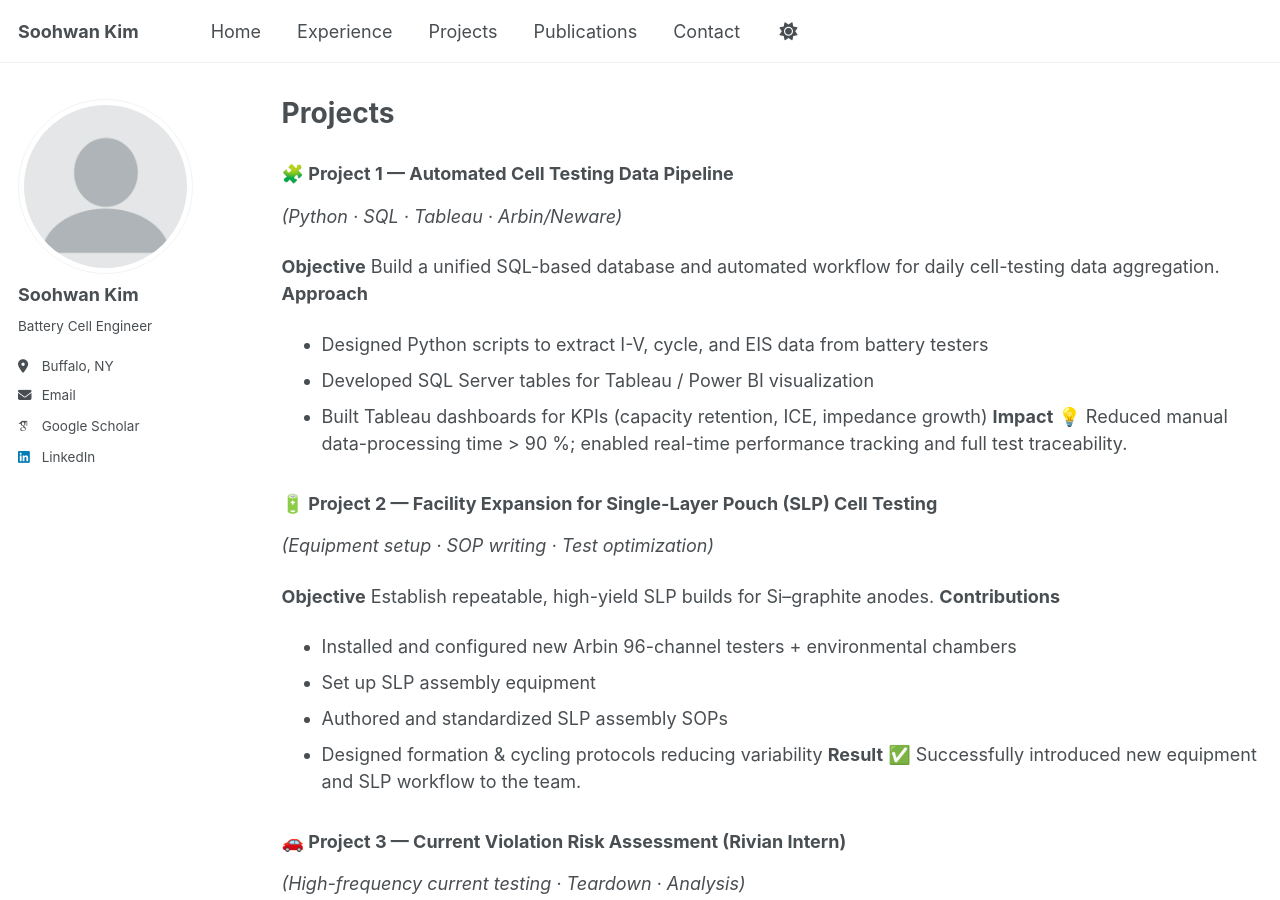
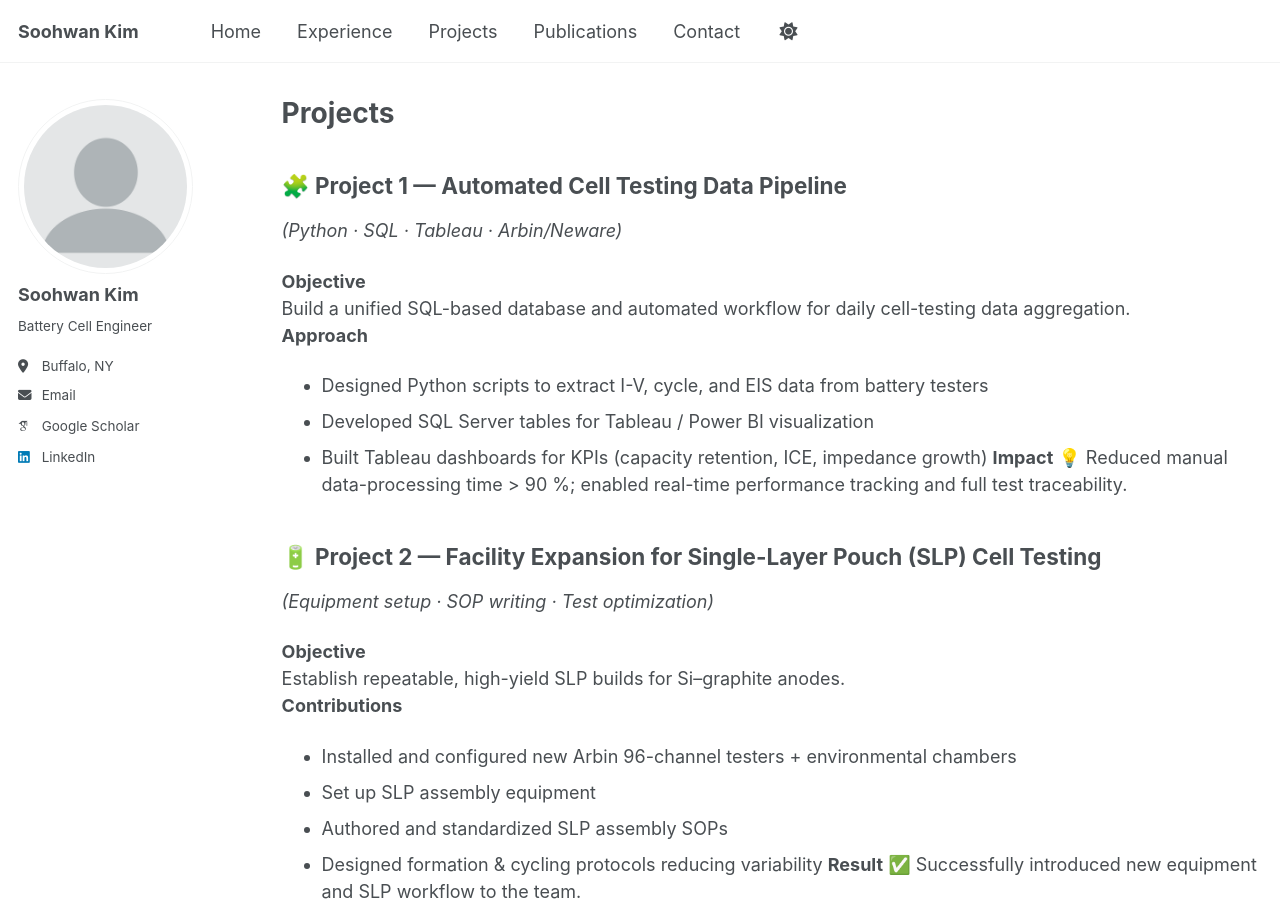
Before and after one commit to skim5674/skim5674.github.io, a Jekyll site: the page built from _pages/projects.md, in a window 1280 px wide and 900 px high. Built offline with Jekyll 4.4.1, drawn with Linux system fonts in a browser that asks for light colours; some web fonts are replaced; a script that is not in the unit is left out.

```diff
--- a/_pages/projects.md
+++ b/_pages/projects.md
@@ -7,11 +7,11 @@ redirect_from:
   - /projects
 ---
 
-### 🧩 Project 1 — Automated Cell Testing Data Pipeline
+## 🧩 Project 1 — Automated Cell Testing Data Pipeline
 *(Python · SQL · Tableau · Arbin/Neware)*
 
-**Objective**
-Build a unified SQL-based database and automated workflow for daily cell-testing data aggregation.
+**Objective**<br>
+Build a unified SQL-based database and automated workflow for daily cell-testing data aggregation.<br>
 **Approach**
 - Designed Python scripts to extract I-V, cycle, and EIS data from battery testers
 - Developed SQL Server tables for Tableau / Power BI visualization
@@ -21,11 +21,11 @@ Build a unified SQL-based database and automated workflow for daily cell-testing
 
 
 
-### 🔋 Project 2 — Facility Expansion for Single-Layer Pouch (SLP) Cell Testing
+## 🔋 Project 2 — Facility Expansion for Single-Layer Pouch (SLP) Cell Testing
 *(Equipment setup · SOP writing · Test optimization)*
 
-**Objective**
-Establish repeatable, high-yield SLP builds for Si–graphite anodes.
+**Objective**<br>
+Establish repeatable, high-yield SLP builds for Si–graphite anodes.<br>
 **Contributions**
 - Installed and configured new Arbin 96-channel testers + environmental chambers
 - Set up SLP assembly equipment
@@ -36,11 +36,11 @@ Establish repeatable, high-yield SLP builds for Si–graphite anodes.
 
 
 
-### 🚗 Project 3 — Current Violation Risk Assessment (Rivian Intern)
+## 🚗 Project 3 — Current Violation Risk Assessment (Rivian Intern)
 *(High-frequency current testing · Teardown · Analysis)*
 
-**Objective**
-Characterize high-frequency current ripple impact on battery cells.
+**Objective**<br>
+Characterize high-frequency current ripple impact on battery cells.<br>
 **Contributions**
 - Set up hardware for current-ripple tests
 - Conducted 2170 cell teardowns and three-electrode tests for risk evaluation
@@ -51,7 +51,7 @@ Characterize high-frequency current ripple impact on battery cells.
 
 
 
-### ❄️ Project 4 — Extreme Low-Temperature Cell Operation Study (Ph.D.)
+## ❄️ Project 4 — Extreme Low-Temperature Cell Operation Study (Ph.D.)
 *(Cryogenic testing · Characterization · Publications)*
 - Set up a liquid-nitrogen-equipped cell-testing fixture
 - Enabled cycling of Li-ion cells down to –120 °C
```
